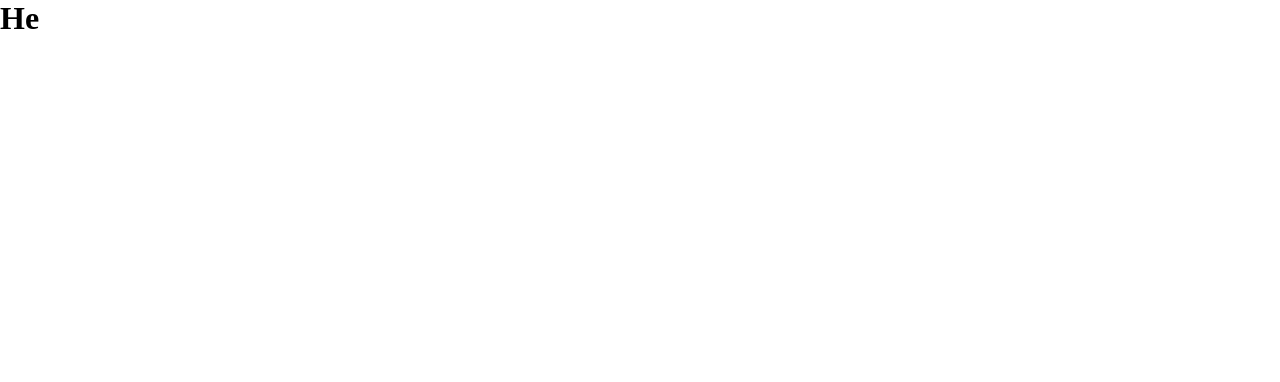
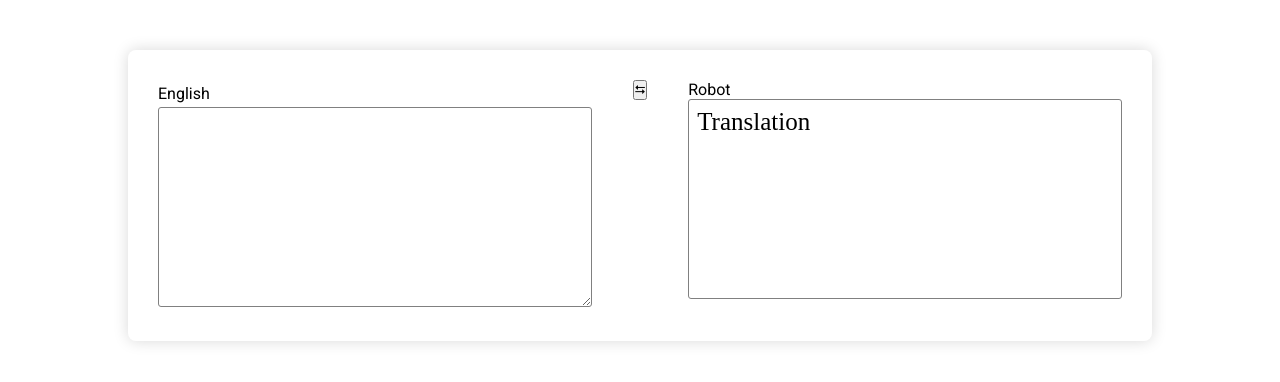
Before and after one commit to HassanMostafaa/strayTranslator, a plain HTML site: page index.html in a window 1280 px wide. Drawn offline with Linux system fonts and the light colour scheme.

Commit message:
fullFunc

```diff
--- a/index.html
+++ b/index.html
@@ -6,11 +6,22 @@
     <meta name="viewport" content="width=device-width, initial-scale=1.0" />
     <title>Stray | Lang</title>
     <link rel="stylesheet" href="./Compiled-CSS/styles.min.css" />
-    <script src="./scripts/index.js"></script>
   </head>
   <body>
     <div class="container">
-      <h1>He</h1>
+      <form>
+        <label for="input"></label>
+        <textarea type="text" id="input"></textarea>
+      </form>
+
+      <button class="rev">⮀</button>
+
+      <div class="output">
+        <p class="toLang"></p>
+        <div class="output-lang">Translation</div>
+      </div>
     </div>
+
+    <script src="./scripts/index.js" defer></script>
   </body>
 </html>
--- a/scripts/index.js
+++ b/scripts/index.js
@@ -0,0 +1,54 @@
+// GLOBALS
+const ele = (ele) => document.querySelector(ele);
+
+// vars
+const input = ele("#input");
+const output = ele(".output-lang");
+let fromLang = "en";
+const rev = ele(".rev");
+const fromLabel = ele("label");
+const toLabel = ele(".toLang");
+
+input.addEventListener("input", () => {
+  translate(fromLang);
+});
+
+const translate = (from) => {
+  if (from === "en") {
+    setTimeout(() => {
+      output.innerText = input.value;
+      output.style.fontFamily = "myFont";
+    }, 1000);
+  } else {
+    setTimeout(() => {
+      output.innerText = input.value;
+      output.style.fontFamily = "Arial, Helvetica, sans-serif";
+    }, 1000);
+  }
+};
+
+rev.addEventListener("click", revLang);
+window.addEventListener("load", setLang);
+
+function setLang() {
+  fromLabel.innerText = "English";
+  toLabel.innerText = "Robot";
+  input.style.fontFamily = "Arial, Helvetica, sans-serif";
+  output.style.fontFamily = "'myFont'";
+  fromLang = "en";
+}
+function revLang() {
+  if (fromLang === "en") {
+    fromLabel.innerText = "Robot";
+    toLabel.innerText = "English";
+    input.style.fontFamily = "'myFont'";
+    output.style.fontFamily = "'Roboto', sans-serif";
+    fromLang = "rb";
+  } else {
+    fromLabel.innerText = "English";
+    toLabel.innerText = "Robot";
+    input.style.fontFamily = "'Roboto', sans-serif";
+    output.style.fontFamily = "'myFont'";
+    fromLang = "en";
+  }
+}
--- a/styles/sass/styles.scss
+++ b/styles/sass/styles.scss
@@ -1,7 +1,50 @@
 @import url("../../assets/lang/Robot.otf");
+@import url("https://fonts.googleapis.com/css2?family=Roboto:wght@100;300;400;500;700&display=swap");
 * {
   padding: 0;
   margin: 0;
+  font-family: "Roboto", sans-serif;
   box-sizing: border-box;
-  font-family: "myFont";
 }
+.container {
+  width: 80%;
+  padding: 30px;
+  margin: 50px auto;
+  display: flex;
+  justify-content: space-between;
+  align-items: flex-start;
+  border-radius: 8px;
+  box-shadow: 0 0 15px rgba(0, 0, 0, 0.151);
+
+  form {
+    border-radius: 5px;
+    width: 45%;
+    // border: 1px solid grey;
+    label {
+      display: block;
+      margin: 4px 0;
+    }
+    textarea {
+      width: 100%;
+      min-height: 200px;
+      padding: 8px;
+      border-radius: 3px;
+      border: 1px solid grey;
+      font-size: 25px;
+      font-family: "Roboto", sans-serif;
+    }
+  }
+
+  .output {
+    width: 45%;
+
+    &-lang {
+      padding: 8px;
+      border-radius: 3px;
+      border: 1px solid grey;
+      min-height: 200px;
+      font-size: 25px;
+      overflow-wrap: break-word;
+    }
+  }
+}
```
Also changed, not shown: Compiled-CSS/styles.min.css, 1 other file.
